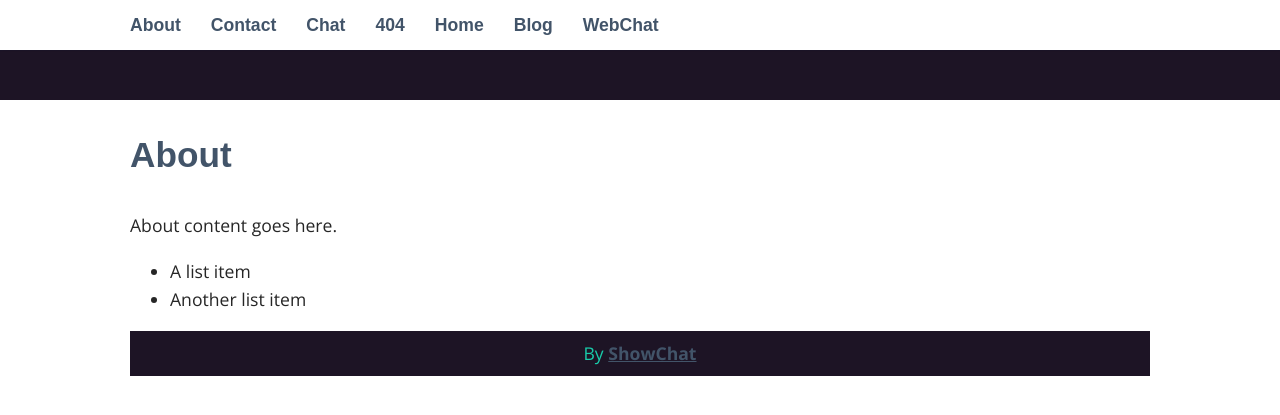
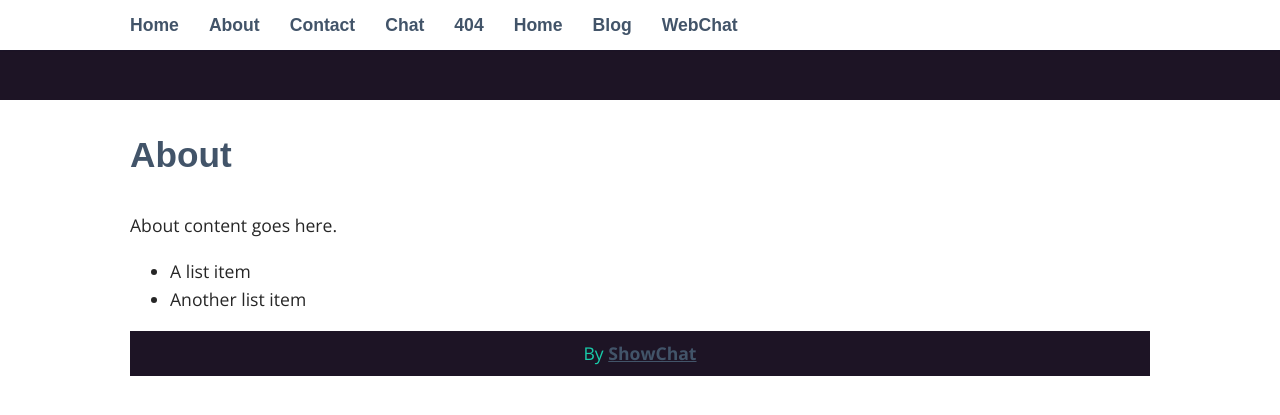
Before and after one commit to Show-Chat/showchat-old, a Jekyll site: the page built from _pages/01_about.md, in a window 1280 px wide. Shown: the top 415 px of the page. Built offline with Jekyll 4.4.1, drawn with Linux system fonts in a browser that asks for light colours; some web fonts are replaced.

Commit message:
Update header.html

```diff
--- a/_includes/header.html
+++ b/_includes/header.html
@@ -2,6 +2,7 @@
 	<div class="container">
 		<nav>
 			<ul>
+				<li><a href="{{ "/home" | prepend: site.baseurl }}">Home</a></li>
 				{% for page in site.pages %} {% if page.title %}
 				<li><a href="{{ page.url | prepend: site.baseurl }}">{{ page.title }}</a></li>
 				{% endif %} {% endfor %}
```
